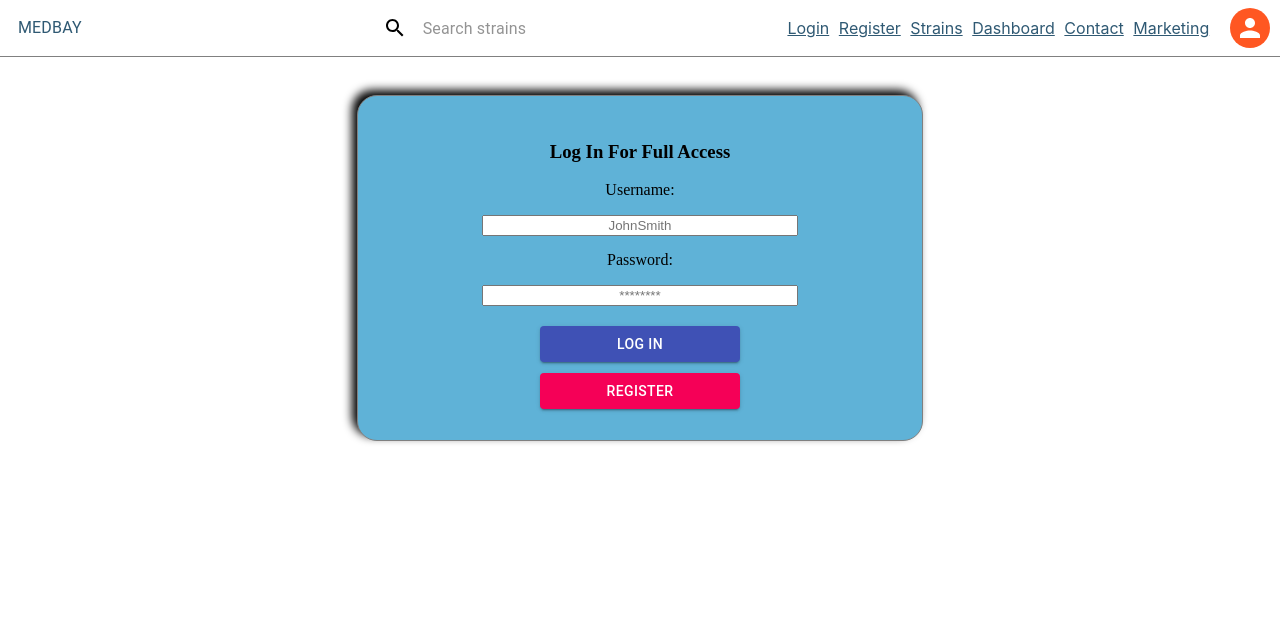
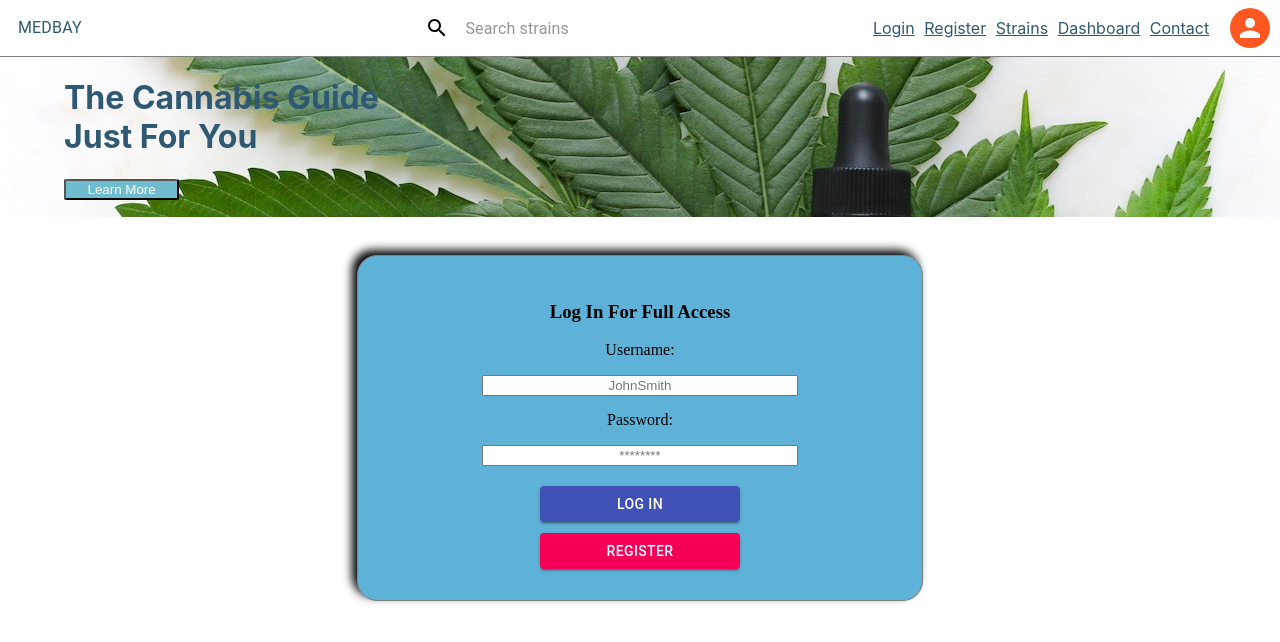
Before and after one commit to stahlgazer/medcabinet, a React (Create React App) app in the folder med-cabinet/: page / in a window 1280 px wide. Shown: the top 642 px of the page. Built offline with nearby package versions, Linux system fonts and the light colour scheme; a web font is replaced by a local one.

Commit message:
moved ui site link to learn more button

```diff
--- a/med-cabinet/public/styles/styles.css
+++ b/med-cabinet/public/styles/styles.css
@@ -79,7 +79,7 @@
 }
 
 .favs-container .dashboard-favs button {
-  width: 200px;
+  width: 150px;
   margin: 0 auto;
   margin-bottom: 25px;
 }
--- a/med-cabinet/public/styles/styles.scss
+++ b/med-cabinet/public/styles/styles.scss
@@ -56,7 +56,7 @@
     box-shadow: -5px -5px 5px gray;
     border-radius: 10px;
     button {
-      width: 200px;
+      width: 150px;
       margin: 0 auto;
       margin-bottom: 25px;
     }
--- a/med-cabinet/src/App.js
+++ b/med-cabinet/src/App.js
@@ -8,16 +8,19 @@
 import Dashboard from "./components/Dashboard";
 import PrivateRoute from "./utils/PrivateRoute";
 import NavigationBar from "./components/NavigationBar/NavigationBar";
+import BrowseHeader from './components/BrowseHeader';
 
 function App() {
   return (
     <div className="App" style={{ width: "100%" }}>
+
       {/* <Link to="/register">register</Link>
       <Link to="/login">login</Link>
       <Link to="/browse">browse</Link>
       <Link to="/contact">contact</Link>
       <Link to="/dashboard">dashboard</Link> */}
       <Route path="/" component={NavigationBar} />
+      <Route path="/" component={BrowseHeader} />
       <Route exact path="/" component={Login} />
       <Route path="/register" component={Register} />
       <Route path="/contact" component={Contact} />
--- a/med-cabinet/src/components/Browse.js
+++ b/med-cabinet/src/components/Browse.js
@@ -1,6 +1,5 @@
 import React, { useState, useEffect } from 'react';
 import BrowseCard from './BrowseCard';
-import BrowseHeader from './BrowseHeader';
 import IndividualCard from './IndividualCard';
 import PopularStrains from './PopularStrains';
 import axios from 'axios';
@@ -25,7 +24,6 @@
 
     return (
         <div>
-            <BrowseHeader />
             <BrowseCard strain={strain} setStrain={setStrain}/>
             <IndividualCard />
             <PopularStrains />
--- a/med-cabinet/src/components/BrowseCard.js
+++ b/med-cabinet/src/components/BrowseCard.js
@@ -35,7 +35,6 @@
 `;
 
 const BrowseCard = props => {
-
   const addSubmit = elem => {
     //post here
     axiosWithAuth()
--- a/med-cabinet/src/components/BrowseHeader.js
+++ b/med-cabinet/src/components/BrowseHeader.js
@@ -1,6 +1,6 @@
-import React from 'react';
-import styled from 'styled-components';
-import Image from '../img/header_img.jpg';
+import React from "react";
+import styled from "styled-components";
+import Image from "../img/header_img.jpg";
 
 const NewDiv = styled.div`
   display: flex;
@@ -11,7 +11,7 @@
 `;
 
 const InnerDiv = styled.div`
-    display:flex;
+  display: flex;
   flex-direction: column;
   width: 30%;
   text-align: start;
@@ -29,14 +29,20 @@
   border-radius: 5%;
 `;
 
-
 const BrowseHeader = () => {
   return (
-        <NewDiv className='browse-header'>
+    <NewDiv className="browse-header">
       <InnerDiv>
-                <HeaderH1>The Cannabis Guide<br>
-                </br>Just For You</HeaderH1>
-                <HeaderButton type='button'>Learn More</HeaderButton>
+        <HeaderH1>
+          The Cannabis Guide<br></br>Just For You
+        </HeaderH1>
+        <a
+          target="_blank"
+          rel="noopener noreferrer"
+          href="https://build-week-med-cabinet-3.github.io/User-Interface/"
+        >
+          <HeaderButton type="button">Learn More</HeaderButton>
+        </a>
       </InnerDiv>
     </NewDiv>
   );
--- a/med-cabinet/src/components/Dashboard.js
+++ b/med-cabinet/src/components/Dashboard.js
@@ -55,6 +55,7 @@
         console.log(err);
         console.log("update failed for:", preferences, err);
       });
+
   };
   const deleteAccount = () => {
     axiosWithAuth()
@@ -104,7 +105,7 @@
                 delSubmit(favorite);
               }}
             >
-              Delete Favorite
+              Remove
             </Button>
           </div>
         ))}
--- a/med-cabinet/src/components/NavigationBar/NavigationBar.js
+++ b/med-cabinet/src/components/NavigationBar/NavigationBar.js
@@ -59,14 +59,6 @@
         <NavLink className={classes.links} to="/contact">
           Contact
         </NavLink>
-        <a
-          target="_blank"
-          rel="noopener noreferrer"
-          href="https://build-week-med-cabinet-3.github.io/User-Interface/"
-          className={classes.links}
-        >
-          Marketing
-        </a>
       </div>
 
       <Avatar className={classes.orange} />
```
Lines whose indentation alone changed are shown as unchanged.
